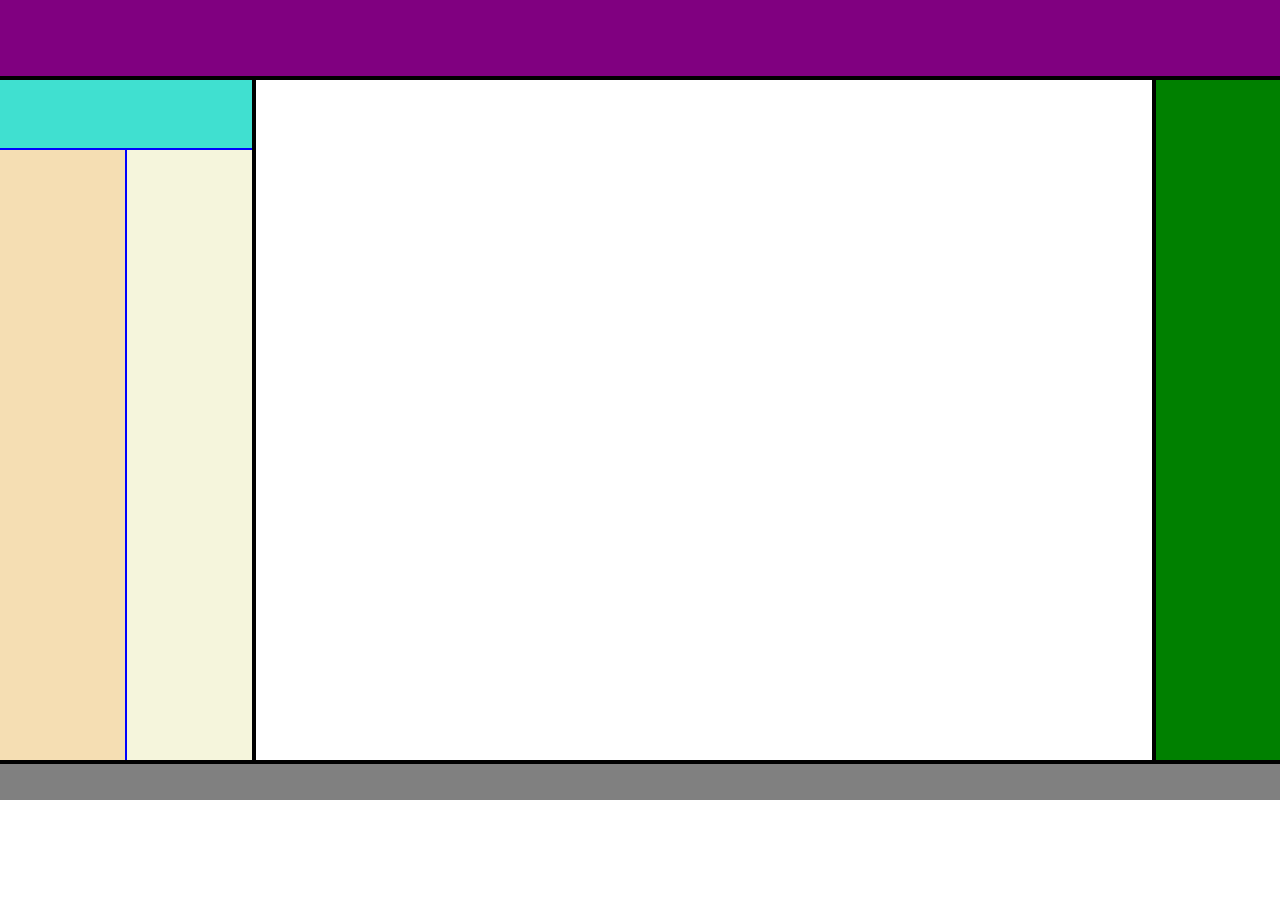
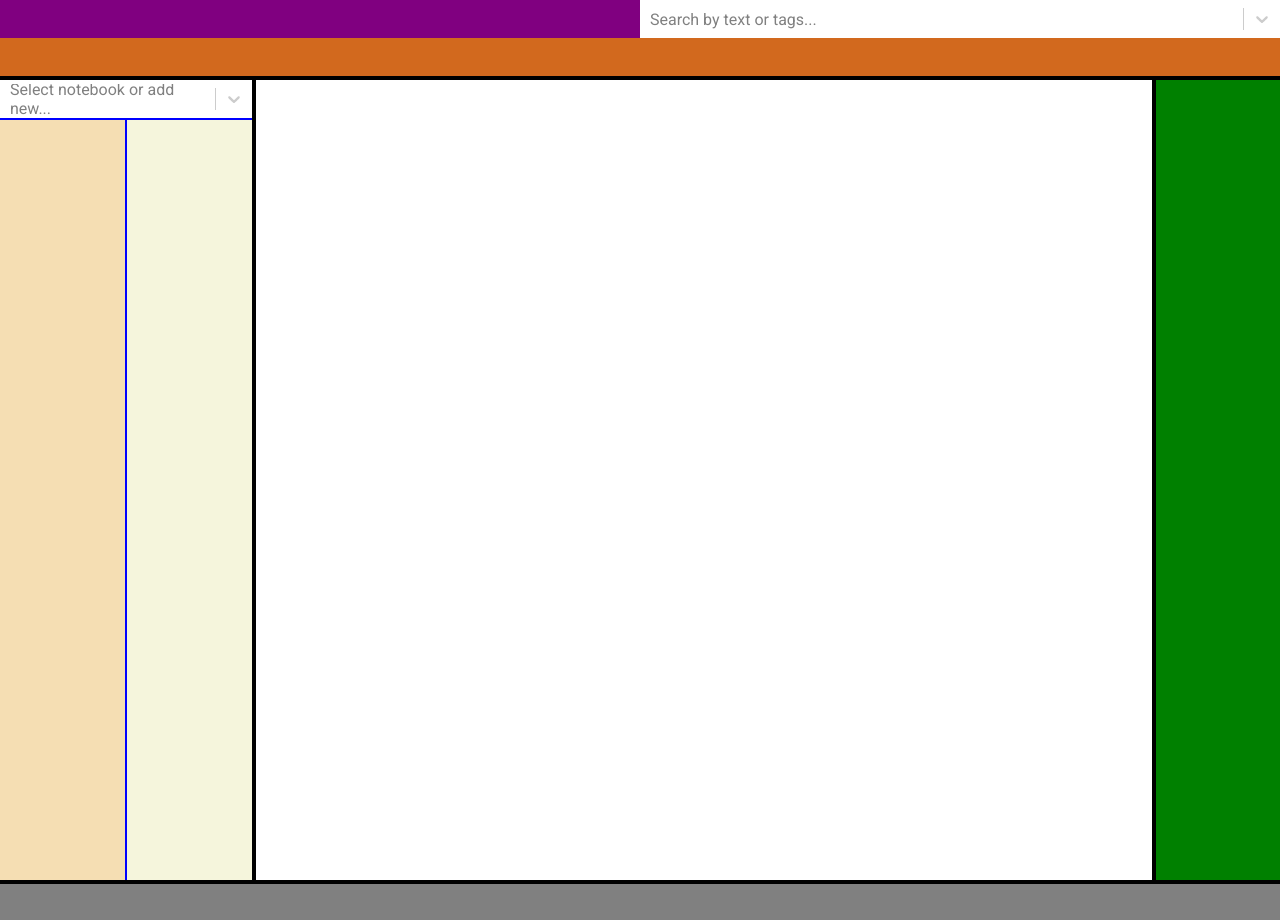
Before and after one commit to stroym/snovy, a React (Create React App) app: page / in a window 1280 px wide. Before the commit the page ends 800 px from the top, so only its background shows below. Built offline with nearby package versions, Linux system fonts and the light colour scheme.

Commit message:
more layout

```diff
--- a/src/App.scss
+++ b/src/App.scss
@@ -18,7 +18,8 @@ html, body, #root {
   background-color: chocolate;
   display: grid;
   grid-template-columns: 2fr 7fr 1fr;
-  grid-template-rows: 1fr 8.5fr 0.5fr;
+  grid-template-rows: 10% 1fr 5%;
+  grid-template-areas: "top top top" "left editor right" "bottom bottom bottom";
 }
 
 //TODO
@@ -27,43 +28,41 @@ html, body, #root {
 }
 
 #snovy-bar-top {
-  grid-column: 1 / 4;
-  grid-row: 1;
-  vertical-align: top;
+  grid-area: top;
   background-color: purple;
   border-bottom: black solid 4px;
+  display: grid;
+  grid-template-columns: 1fr 1fr 1fr 1fr;
+  grid-template-rows: 1fr 1fr;
+  grid-template-areas: "top top top2 top2" "bot bot bot bot";
 }
 
 #snovy-bar-bottom {
-  grid-column: 1 / 4;
-  grid-row: 3;
-  vertical-align: bottom;
+  grid-area: bottom;
   background-color: gray;
   border-top: black solid 4px;
 }
 
 #snovy-bar-left {
-  grid-column: 1;
-  grid-row: 2;
+  grid-area: left;
   display: grid;
   grid-template-columns: 1fr 1fr;
-  grid-template-rows: 1fr 9fr;
+  grid-template-rows: 1fr 20fr;
+  grid-template-areas: "notebook notebook" "section note";
   grid-gap: 2px;
   background-color: blue;
   border-right: black solid 4px;
 }
 
 #snovy-bar-right {
-  grid-column: 3;
-  grid-row: 2;
+  grid-area: right;
   background-color: green;
   border-left: black solid 4px;
 }
 
 #snovy-editor {
+  grid-area: editor;
   padding: 10px;
-  grid-column: 2;
-  grid-row: 2;
   background-color: white;
   resize: none;
   overflow-y: auto;
@@ -73,19 +72,49 @@ html, body, #root {
 }
 
 #snovy-selector-notebook {
-  grid-column: 1 / 3;
-  grid-row: 1;
+  grid-area: notebook;
   background-color: turquoise;
 }
 
+.react-select,
+.react-select > div {
+  height: 100%;
+  border: 0;
+  box-shadow: none;
+  border-radius: 0;
+}
+
 #snovy-selector-section {
-  grid-column: 1;
-  grid-row: 2;
+  grid-area: section;
   background-color: wheat;
 }
 
 #snovy-selector-note {
-  grid-column: 2;
-  grid-row: 2;
+  grid-area: note;
   background-color: beige;
 }
+
+#snovy-search {
+  height: 50%;
+  width: 50%;
+  background-color: cornflowerblue;
+}
+
+#notebook-select .menuList {
+  padding-top: 0;
+  padding-bottom: 0;
+  margin-top: 0;
+}
+
+#snovy-search {
+  grid-area: top2;
+  height: 100%;
+  width: 100%;
+}
+
+#snovy-toolbar {
+  grid-area: bot;
+  height: 100%;
+  width: 100%;
+  background-color: chocolate;
+}
--- a/src/component/Search.tsx
+++ b/src/component/Search.tsx
@@ -1,12 +1,27 @@
 import React from "react";
-import TagFilter from "./TagFilter";
+import Select from "react-select";
+
+export const menuStyle = {
+  menu: (provided: any, state: any) => ({
+    ...provided,
+    paddingTop: 0,
+    paddingBottom: 0,
+    marginTop: 0,
+    height: "100%"
+  }),
+  menuList: (provided: any, state: any) => ({
+    border: "1px solid black"
+  })
+};
 
 export default class Search extends React.Component {
 
+  //TODO radio group to specify search scope
   render() {
     return (
       <span id="snovy-search">
-        <TagFilter/>
+        <Select id="search" className="react-select" placeholder="Search by text or tags..." isSearchable
+                styles={menuStyle}/>
       </span>
     );
   }
--- a/src/component/TagFilter.tsx
+++ /dev/null
@@ -1,12 +0,0 @@
-import React from "react";
-
-export default class TagFilter extends React.Component {
-
-  render() {
-    return (
-      <div id="snovy-filter-tag">
-      </div>
-    );
-  }
-
-}
--- /dev/null
+++ b/src/component/Toolbar.tsx
@@ -0,0 +1,12 @@
+import React from "react";
+
+export default class Toolbar extends React.Component {
+
+  render() {
+    return (
+      <span id="snovy-toolbar">
+      </span>
+    );
+  }
+
+}
--- a/src/component/bar/Top.tsx
+++ b/src/component/bar/Top.tsx
@@ -1,5 +1,6 @@
 import React from "react";
 import Search from "../Search";
+import Toolbar from "../Toolbar";
 
 export default class TopBar extends React.Component {
 
@@ -7,6 +8,7 @@ export default class TopBar extends React.Component {
     return (
       <span id="snovy-bar-top">
         <Search/>
+        <Toolbar/>
       </span>
     );
   }
--- a/src/component/selector/Notebook.tsx
+++ b/src/component/selector/Notebook.tsx
@@ -1,11 +1,15 @@
 import React from "react";
+import Creatable from "react-select/creatable";
+import {menuStyle} from "../Search";
 
 export default class NotebookSelector extends React.Component {
 
   render() {
     return (
-      <div id="snovy-selector-notebook">
-      </div>
+      <span id="snovy-selector-notebook">
+        <Creatable id="notebook-select" className="react-select" placeholder="Select notebook or add new..."
+                   styles={menuStyle}/>
+      </span>
     );
   }
 
```
Also changed, not shown: package.json (+10 -11 lines), 1 other file (tests, documents, lock files or other folders).
